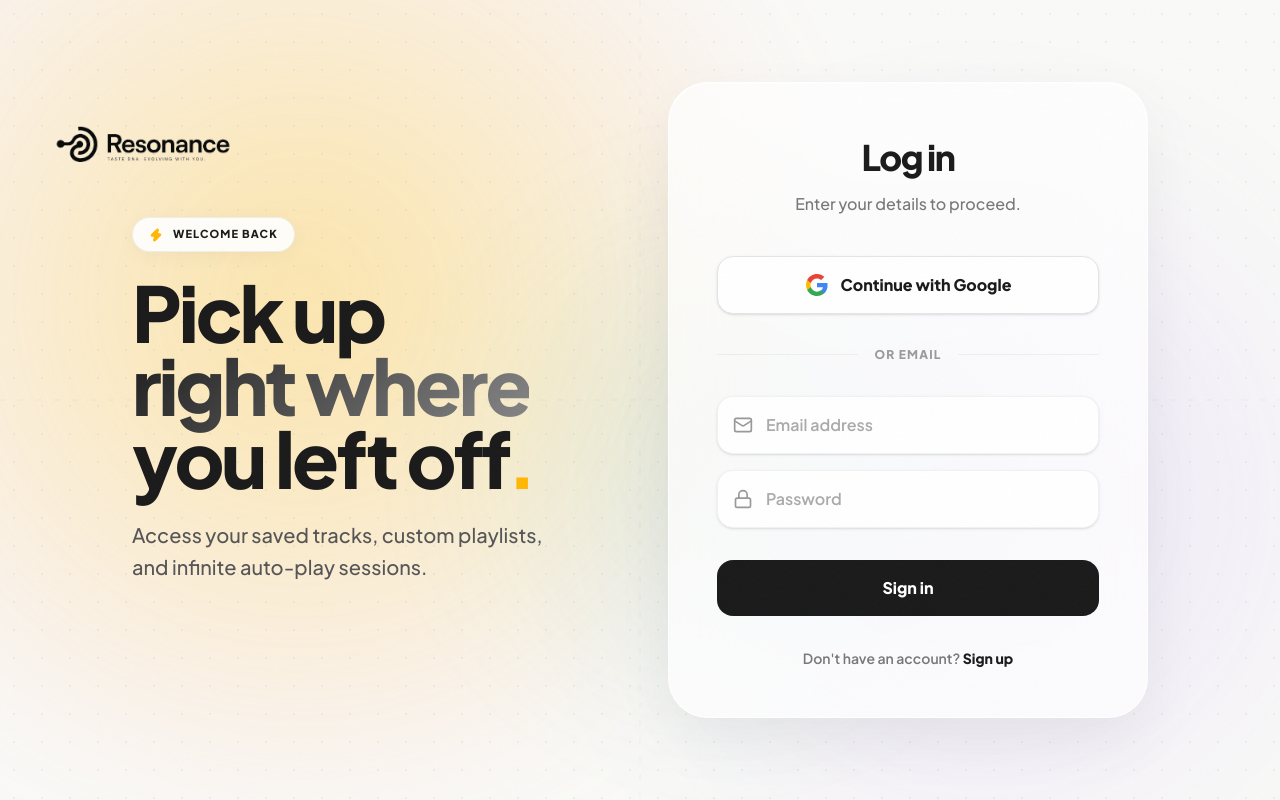
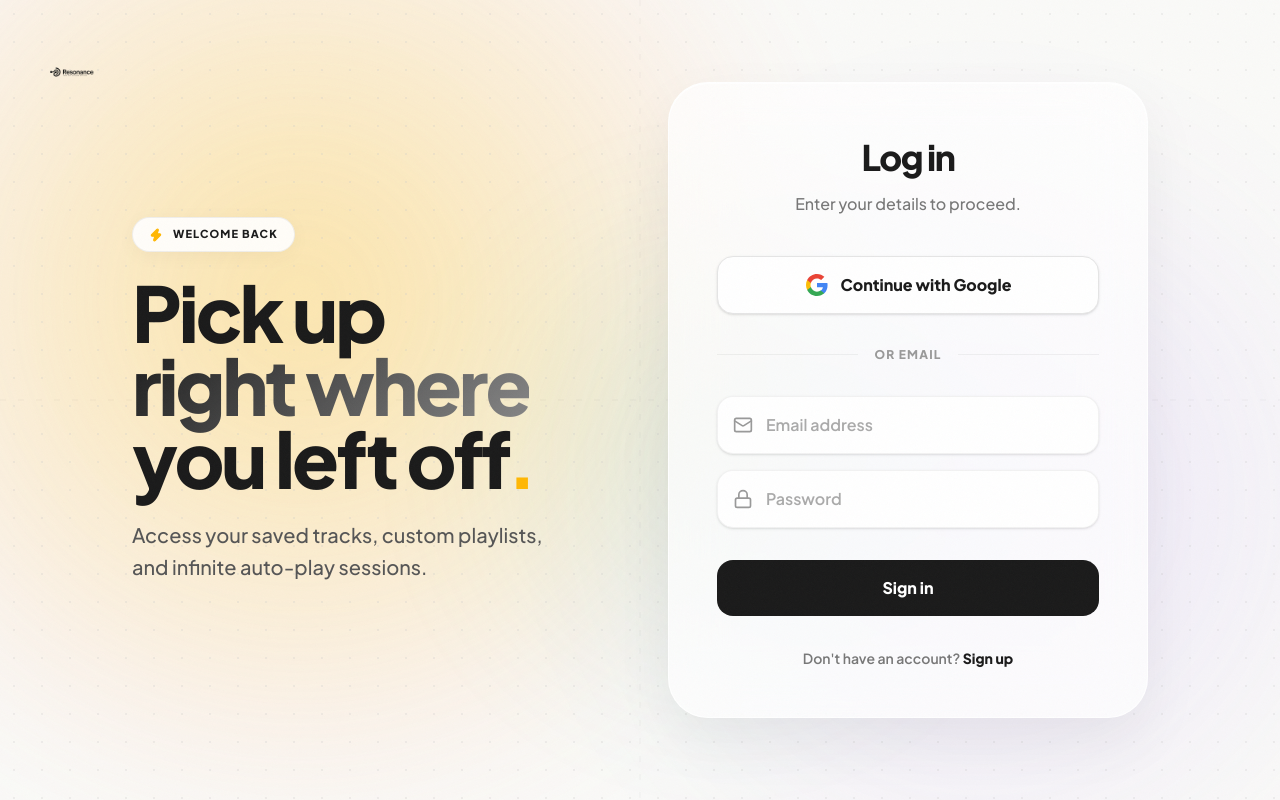
Before and after one commit to Niteshagarwal01/Resonance, a Next.js app in the folder frontend/: page /login in a window 1280 px wide. Built offline with nearby package versions, Linux system fonts and the light colour scheme; no server answers.

Commit message:
Fix logo sizing letterboxing by using native img auto width, and restore missing browser app favicon using the provided favappicon.svg

```diff
--- a/frontend/src/components/Logo.tsx
+++ b/frontend/src/components/Logo.tsx
@@ -3,32 +3,28 @@ import { motion } from 'framer-motion';
 import Link from 'next/link';
 
 import Image from 'next/image';
-
 interface LogoProps {
   variant?: 'icon-only' | 'horizontal' | 'app-icon';
   theme?: 'light' | 'dark';
-  showSubtitle?: boolean;
   className?: string;
   size?: number;
 }
 
-export function Logo({ variant = 'horizontal', theme = 'light', showSubtitle = true, className = '', size = 48 }: LogoProps) {
+export function Logo({ variant = 'horizontal', theme = 'light', className = '', size = 48 }: LogoProps) {
   const innerContent = (
     <>
       {variant === 'app-icon' ? (
-        <Image
+        <img
           src="/logofiles/favappicon.svg"
           alt="Resonance Icon"
-          width={size}
-          height={size}
+          style={{ height: size, width: size }}
           className="shrink-0 object-contain drop-shadow-xl"
         />
       ) : (
-        <Image
+        <img
           src="/logofiles/main%20logo.svg"
           alt="Resonance Logo"
-          width={variant === 'horizontal' ? size * 4 : size}
-          height={size}
+          style={{ height: size, width: 'auto' }}
           className={`shrink-0 object-contain ${theme === 'dark' ? 'invert brightness-0' : ''}`}
         />
       )}
```
Also changed, not shown: frontend/src/app/icon.svg (added).
